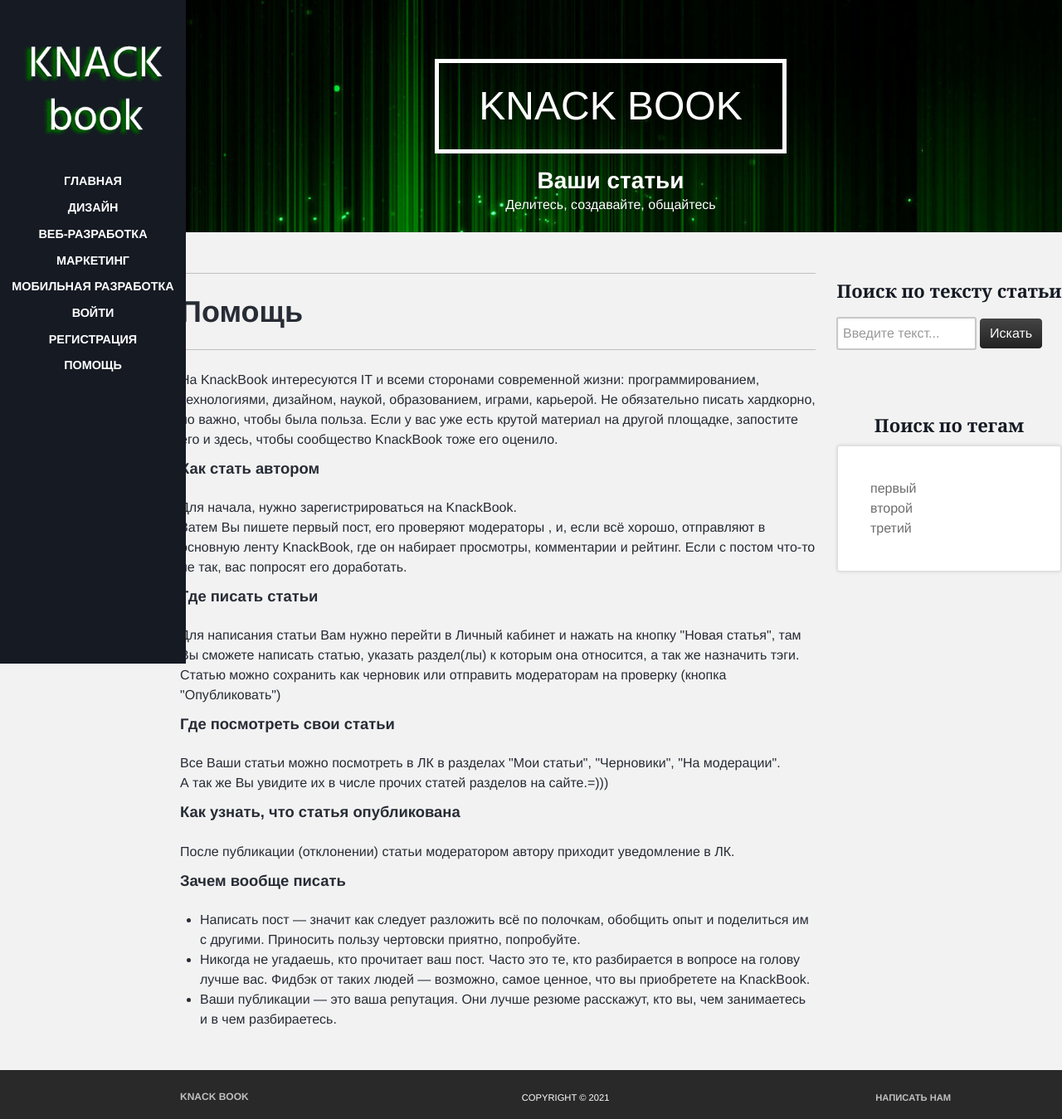
After one commit to alexvydrin/knackbook, a Django app: page /help/ in a window 1280 px wide. The commit adds this page. Shown: the whole page at 83% size. Run offline with Django 3.2, Linux system fonts and the light colour scheme; data comes from the database, SQL or seed files in the repository.

Commit message:
Page help

```diff
--- a/mainapp/templates/mainapp/inc_main_menu.html
+++ b/mainapp/templates/mainapp/inc_main_menu.html
@@ -105,7 +105,13 @@ active{% endif %}">
                         {#                                </a>#}
                         {#                            </li>#}
                         {#                        {% endif %}#}
-
+                        <li class="g-menu-item g-menu-item-type-component g-menu-item-344 g-parent g-standard g-menu-item-link-parent {% if request.resolver_match.url_name == 'register' %}active{% endif %}">
+                            <a class="g-menu-item-container" href="{% url 'main:page_help' %}">
+                                <span class="g-menu-item-content">
+                                    <span class="g-menu-item-title">Помощь</span>
+                                </span>
+                            </a>
+                        </li>
                     </ul>
                 </nav>
             </div>
--- /dev/null
+++ b/mainapp/templates/mainapp/page_help.html
@@ -0,0 +1,53 @@
+{% extends 'mainapp/base.html' %}
+{% load static %}
+
+{% block title %}
+    Помощь
+{% endblock %}
+
+{% block menu %}
+    {% include 'mainapp/inc_main_menu.html' %}
+{% endblock %}
+
+{% block content %}
+    <hr>
+        <h1>Помощь</h1>
+    <hr>
+    <span>
+        На KnackBook интересуются IT и всеми сторонами современной жизни: программированием, технологиями, дизайном,
+        наукой, образованием, играми, карьерой. Не обязательно писать хардкорно, но важно, чтобы была
+        польза. Если у вас уже есть крутой материал на другой площадке, запостите его и здесь, чтобы сообщество
+        KnackBook тоже его оценило.
+    </span>
+    <h4>Как стать автором</h4>
+    <span>
+        Для начала, нужно зарегистрироваться на KnackBook. <br>
+        Затем Вы пишете первый пост, его проверяют модераторы , и, если всё хорошо, отправляют в основную ленту
+        KnackBook, где он набирает просмотры, комментарии и рейтинг. Если с постом что-то не так, вас попросят его
+        доработать.
+    </span>
+    <h4>Где писать статьи</h4>
+    <span>
+        Для написания статьи Вам нужно перейти в Личный кабинет и нажать на кнопку "Новая статья", там Вы сможете
+        написать статью, указать раздел(лы) к которым она относится, а так же назначить тэги.<br>
+        Статью можно сохранить как черновик или отправить модераторам на проверку (кнопка "Опубликовать") <br>
+    </span>
+    <h4>Где посмотреть свои статьи</h4>
+    <span>
+        Все Ваши статьи можно посмотреть в ЛК в разделах "Мои статьи", "Черновики", "На модерации".<br>
+        А так же Вы увидите их в числе прочих статей разделов на сайте.=))) <br>
+    </span>
+    <h4>Как узнать, что статья опубликована</h4>
+    <span>
+        После публикации (отклонении) статьи модератором автору приходит уведомление в ЛК.<br>
+    </span>
+    <h4>Зачем вообще писать</h4>
+    <ul>
+        <li>Написать пост — значит как следует разложить всё по полочкам, обобщить опыт и поделиться им с другими.
+            Приносить пользу чертовски приятно, попробуйте.</li>
+        <li>Никогда не угадаешь, кто прочитает ваш пост. Часто это те, кто разбирается в вопросе на голову лучше вас.
+            Фидбэк от таких людей — возможно, самое ценное, что вы приобретете на KnackBook.</li>
+        <li>Ваши публикации — это ваша репутация. Они лучше резюме расскажут, кто вы, чем занимаетесь и в чем
+            разбираетесь.</li>
+    </ul>
+{% endblock %}
--- a/mainapp/urls.py
+++ b/mainapp/urls.py
@@ -1,6 +1,6 @@
 from django.urls import path
 from .views import main, SectionListView, article_detail_view, ArticleListView, \
-    ArticlesForTagList, ArticlesForSectionList, ArticlesForSearch
+    ArticlesForTagList, ArticlesForSectionList, ArticlesForSearch, page_help
 
 app_name = "mainapp"
 
@@ -20,4 +20,6 @@ urlpatterns = [
     path('articles/<int:pk>/', article_detail_view, name='article_detail'),
 
     path('articles/search', ArticlesForSearch.as_view(), name='articles_search'),
+
+    path('help/', page_help, name='page_help'),
 ]
--- a/mainapp/views.py
+++ b/mainapp/views.py
@@ -152,3 +152,16 @@ class ArticlesForSearch(ListView):
         if self.request.user.is_authenticated:
             context['notification'] = Notification.notification(self.request)
         return context
+
+
+def page_help(request):
+    """Страница помощь"""
+    context = {
+        'title': 'главная',
+        'links_section_menu': Section.get_links_section_menu(),
+        'tags_menu': Tag.get_tags_menu(),
+        'articles': Article.get_articles_five(),
+    }
+    if request.user.is_authenticated:
+        context['notification'] = Notification.notification(request)
+    return render(request, 'mainapp/page_help.html', context)
```
